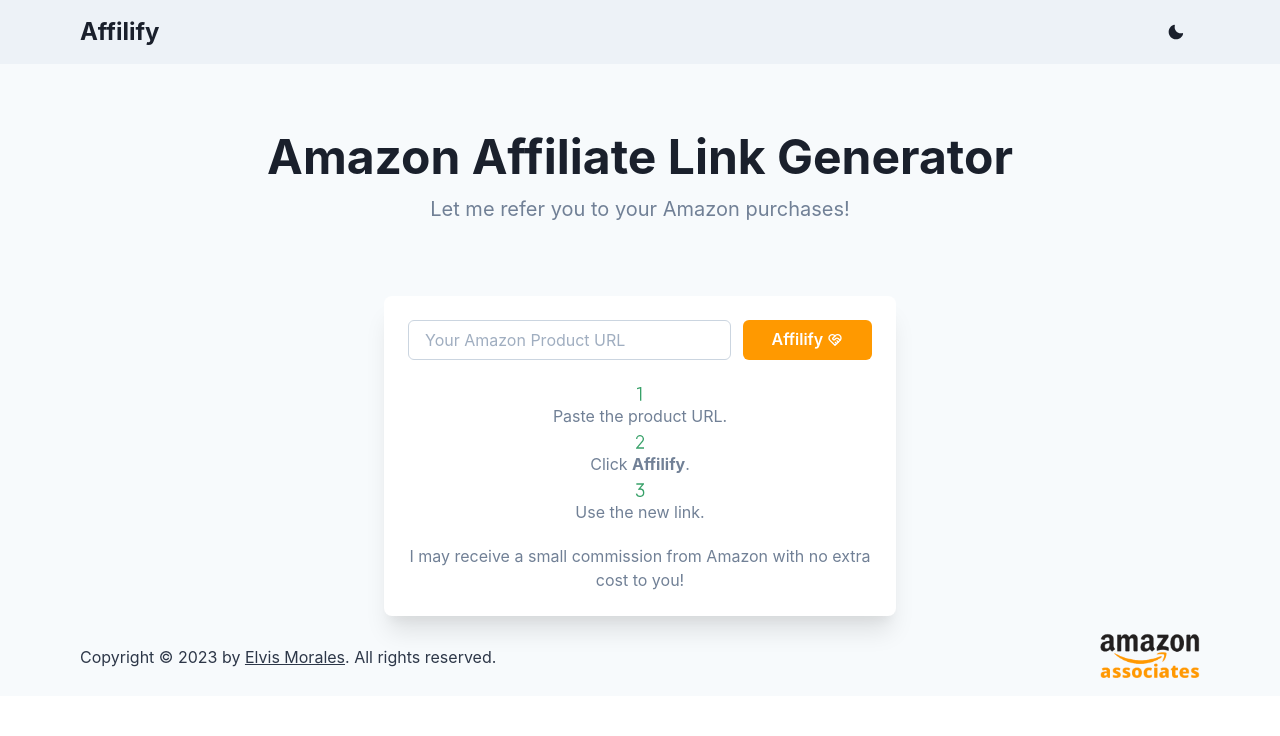
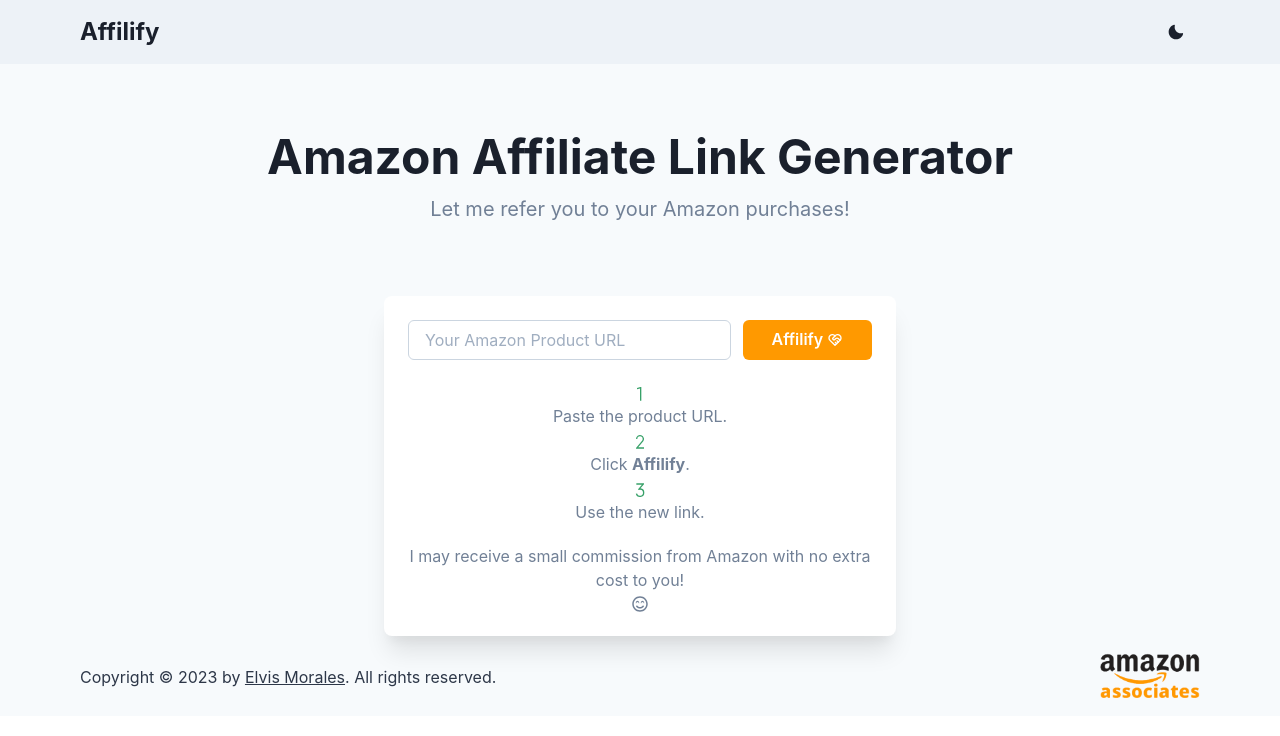
Before and after one commit to elvismdev/affilify, a Next.js app: page / in a window 1280 px wide. Shown: the top 736 px of the page. Built offline with nearby package versions, Linux system fonts and the light colour scheme.

Commit message:
Add emoji at the bottom of the commission text.

```diff
--- a/components/GeneratorSection.js
+++ b/components/GeneratorSection.js
@@ -15,10 +15,12 @@
   Alert,
   AlertTitle,
   AlertDescription,
+  Center,
 } from "@chakra-ui/react";
 import { CheckIcon, ExternalLinkIcon } from "@chakra-ui/icons";
 import { TbHeartHandshake } from "react-icons/tb";
 import { RiNumber1, RiNumber2, RiNumber3 } from "react-icons/ri";
+import { FaRegSmileBeam } from "react-icons/fa";
 import amazonlink from "ezamazonaffiliate";
 
 export default function GeneratorSection() {
@@ -157,10 +159,13 @@
               Use the new link.
             </ListItem>
           </List>
-          <Text textAlign={"center"} color={"gray.500"}>
+          <Text textAlign={"center"} mb={1} color={"gray.500"}>
             I may receive a small commission from Amazon with no extra cost to
             you!
           </Text>
+          <Center color={"gray.500"}>
+            <FaRegSmileBeam />
+          </Center>
         </Container>
       </Flex>
       <Flex
```
